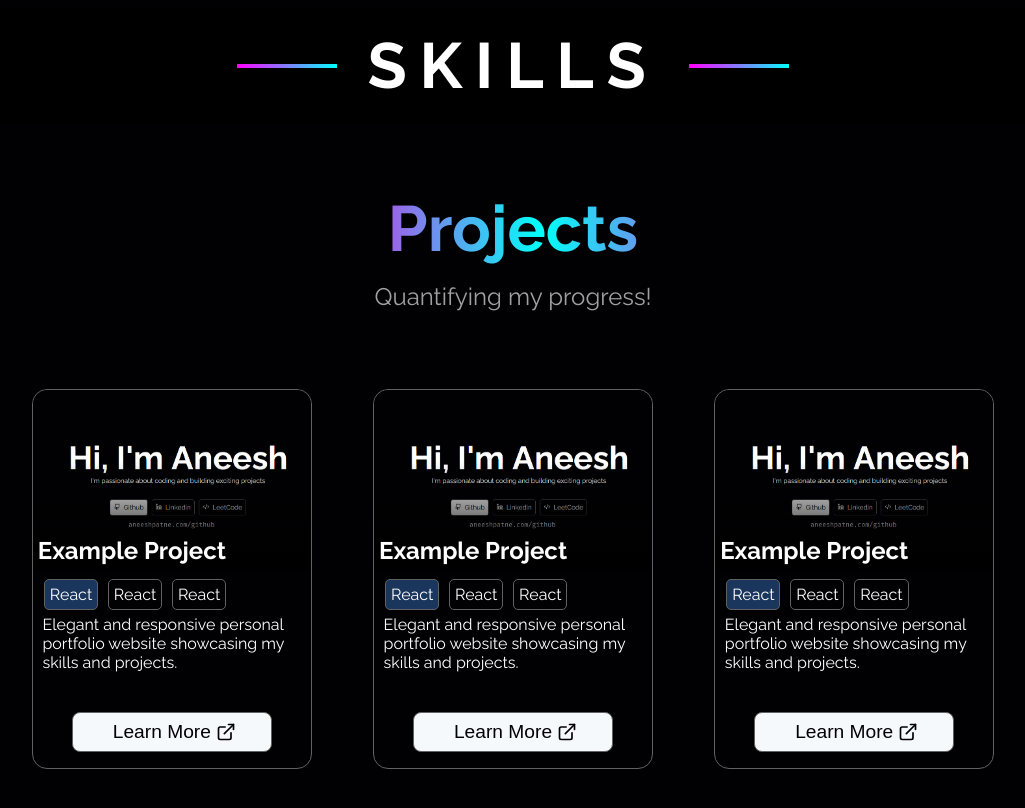
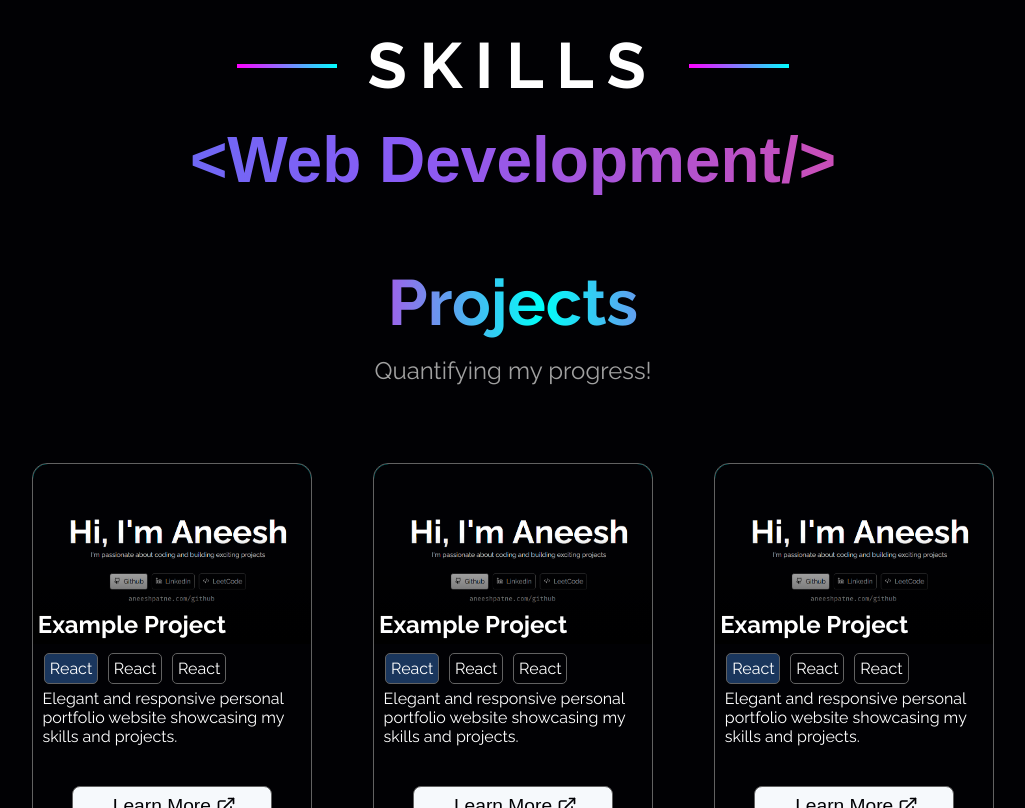
Before and after one commit to aneeshpatne/Personal-Portfolio, a Next.js app: page / in a window 1280 px wide. Shown: the part 1140-1948 px from the top of the page, without its empty margins (127-1152 px from the left). Built offline with nearby package versions, Linux system fonts and the light colour scheme.

Commit message:
feat: add WebDev component to HomePage and update styles in Skill module

```diff
--- a/src/components/HomePage.jsx
+++ b/src/components/HomePage.jsx
@@ -21,6 +21,7 @@ export default function HomePage() {
       <NameNew theme={theme} />
       <Profile theme={theme} />
       <Skills theme={theme} />
+      <WebDev theme={theme} />
       <ProjectNew theme={theme} />
     </>
   );
--- a/src/components/style/Skill.module.css
+++ b/src/components/style/Skill.module.css
@@ -1,6 +1,5 @@
 .container {
   text-align: center;
-  background-color: black;
   padding: 20px;
 }
 
@@ -22,7 +21,6 @@
 .text {
   font-size: 4rem;
   font-weight: bold;
-  color: white;
   text-transform: uppercase;
   letter-spacing: 0.8rem;
 }
```
